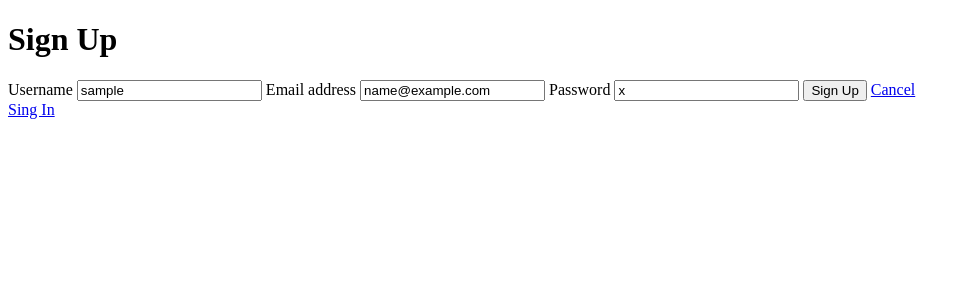
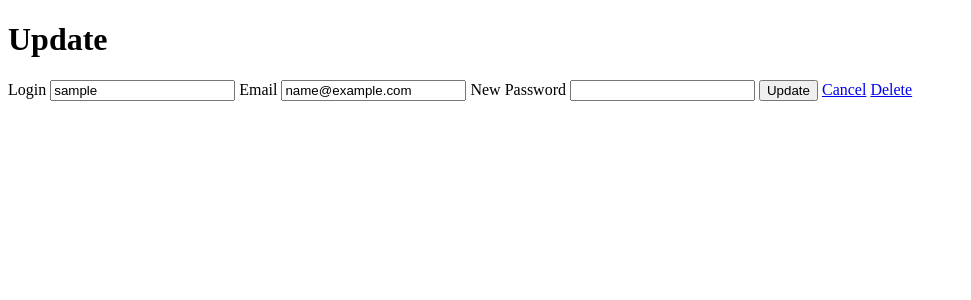
Before and after one commit to ARJOM/concept, a Django app: page /user/00000000-0000-0000-0000-000000000001/edit in a window 1280 px wide. Shown: the top 300 px of the page, without its empty margins (0-971 px from the left). Run offline with Django 3.2, Linux system fonts and the light colour scheme; tables that the repository leaves empty hold one stand-in row (values such as "Sample post").

Commit message:
adding dashboard and delete view

```diff
--- a/app/core/urls.py
+++ b/app/core/urls.py
@@ -13,9 +13,13 @@ urlpatterns = [
     # https://docs.djangoproject.com/en/2.0/topics/auth/default/#django.contrib.auth.views.LogoutView
     path('logout/', auth_views.LogoutView.as_view(), name='logout'),
 
+    # Dashboard
+    path('', views.DashboardView.as_view(), name='dashboard'),
+
     # Users
+    path('users/', views.UsersView.as_view(), name='list'),
     path('user/new', views.UserCreateView.as_view(), name='register'),
-    path('users/', views.UsersView.as_view(), name='list'),
+    path('user/<uuid:pk>', views.UserDetailView.as_view(), name='detail'),
     path('user/<uuid:pk>/edit', views.UserEditView.as_view(), name='edit'),
-    path('user/<uuid:pk>', views.UserDetailView.as_view(), name='detail')
+    path('user/<uuid:pk>/delete', views.user_delete_view, name='delete'),
 ]
--- a/app/core/views.py
+++ b/app/core/views.py
@@ -1,12 +1,22 @@
+from django.shortcuts import redirect
 from django.urls import reverse_lazy
-from django.views.generic import ListView, DetailView
-from django.views.generic.edit import CreateView, UpdateView
+from django.views.generic import ListView, DetailView, TemplateView
+from django.views.generic.edit import CreateView, UpdateView, DeleteView
 from .models import UUIDUser
 from .forms import UUIDUserForm
+
+
+# Dashboard
+# - - - - - - - - - - - - - - - - - - - -
+class DashboardView(TemplateView):
+
+    template_name = 'dashboard.html'
+
 
 # User list
 # - - - - - - - - - - - - - - - - - - - -
 class UsersView(ListView):
+
     model = UUIDUser
     template_name = 'core/list.html'
 
@@ -14,6 +24,7 @@ class UsersView(ListView):
 # User create
 # - - - - - - - - - - - - - - - - - - - -
 class UserCreateView(CreateView):
+
     model = UUIDUser
     template_name = 'core/form.html'
     success_url = reverse_lazy('core:login')
@@ -23,13 +34,24 @@ class UserCreateView(CreateView):
 # User edit
 # - - - - - - - - - - - - - - - - - - - -
 class UserEditView(UpdateView):
+
     model = UUIDUser
     template_name = 'core/update.html'
-    success_url = reverse_lazy('/')
-    fields = ['username', 'email', 'password']
+    success_url = reverse_lazy('core:list')
+    form_class = UUIDUserForm
 
 
 # User detail
+# - - - - - - - - - - - - - - - - - - - -
 class UserDetailView(DetailView):
+
     model = UUIDUser
     template_name = 'core/detail.html'
+
+
+# User delete
+# - - - - - - - - - - - - - - - - - - - -
+def user_delete_view(request, pk):
+    user = UUIDUser.objects.get(id=pk)
+    user.delete()
+    return redirect('core:dashboard')
--- a/templates/core/update.html
+++ b/templates/core/update.html
@@ -6,7 +6,7 @@
     <title>Login</title>
 </head>
 <body>
-    <h1>Sign Up</h1>
+    <h1>Update</h1>
     <form method="post">
         {% csrf_token %}
 
@@ -14,17 +14,18 @@
             {{ hidden }}
         {% endfor %}
 
-        {% for field in form.visible_fields %}
-            <label>{{ field.label }}</label>
-            {{ field }}
-            {% for error in field.errors %}
-              <span>{{ error }}</span>
-            {% endfor %}
-        {% endfor %}
+        <label>{{ form.username.label }}</label>
+        {{ form.username }}
 
-        <button type="submit">Sign Up</button>
-        <a href="{% url 'core:list' %}" class="btn btn-default">Cancel</a>
+        <label>{{ form.email.label }}</label>
+        {{ form.email }}
+
+        <label>New {{ form.password.label }}</label>
+        {{ form.password }}
+
+        <button type="submit">Update</button>
+        <a href="{% url 'core:list' %}">Cancel</a>
+        <a href="{% url 'core:delete' object.id %}">Delete</a>
     </form>
-    <a href="{% url 'core:login' %}">Sing In</a>
 </body>
 </html>
--- /dev/null
+++ b/templates/dashboard.html
@@ -0,0 +1,5 @@
+{% extends 'base.html' %}
+
+{% block content %}
+    <h1>Bem Vindo</h1>
+{% endblock %}
```
